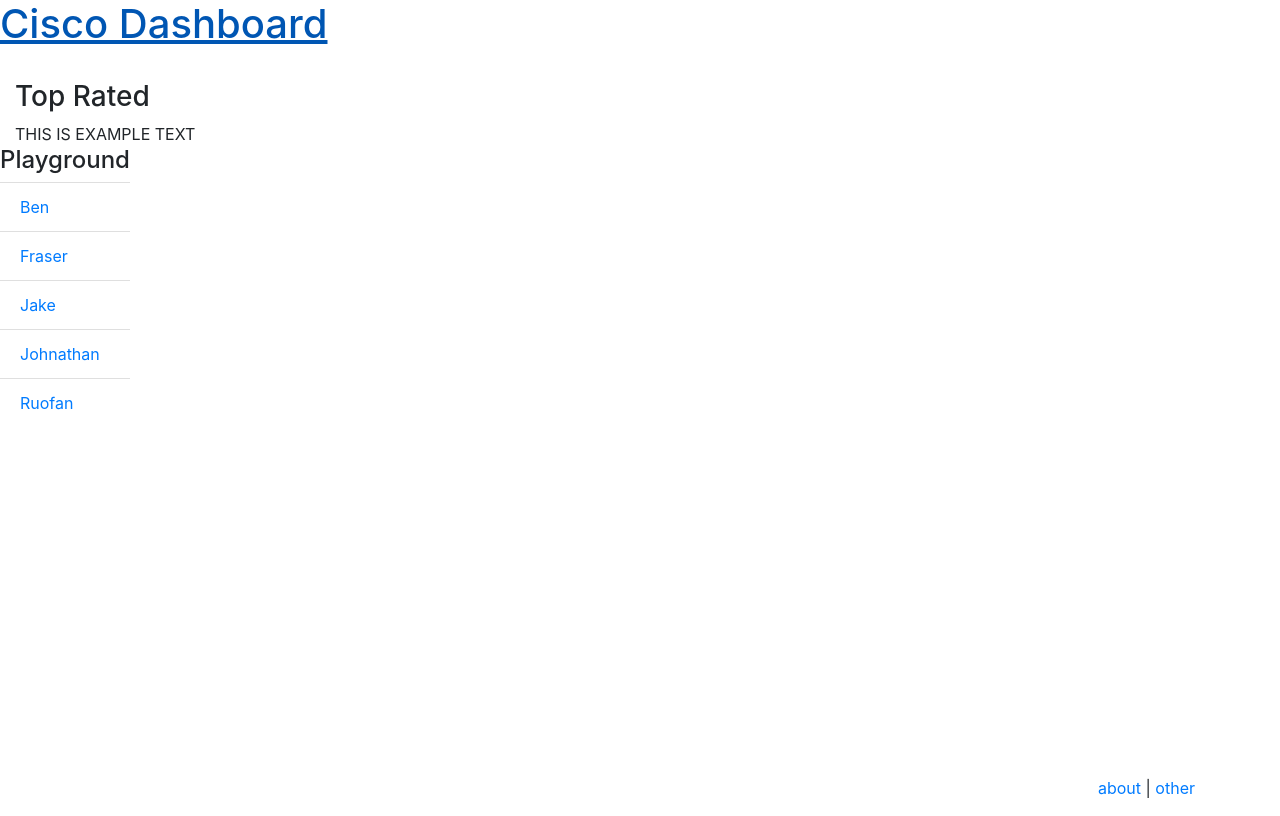
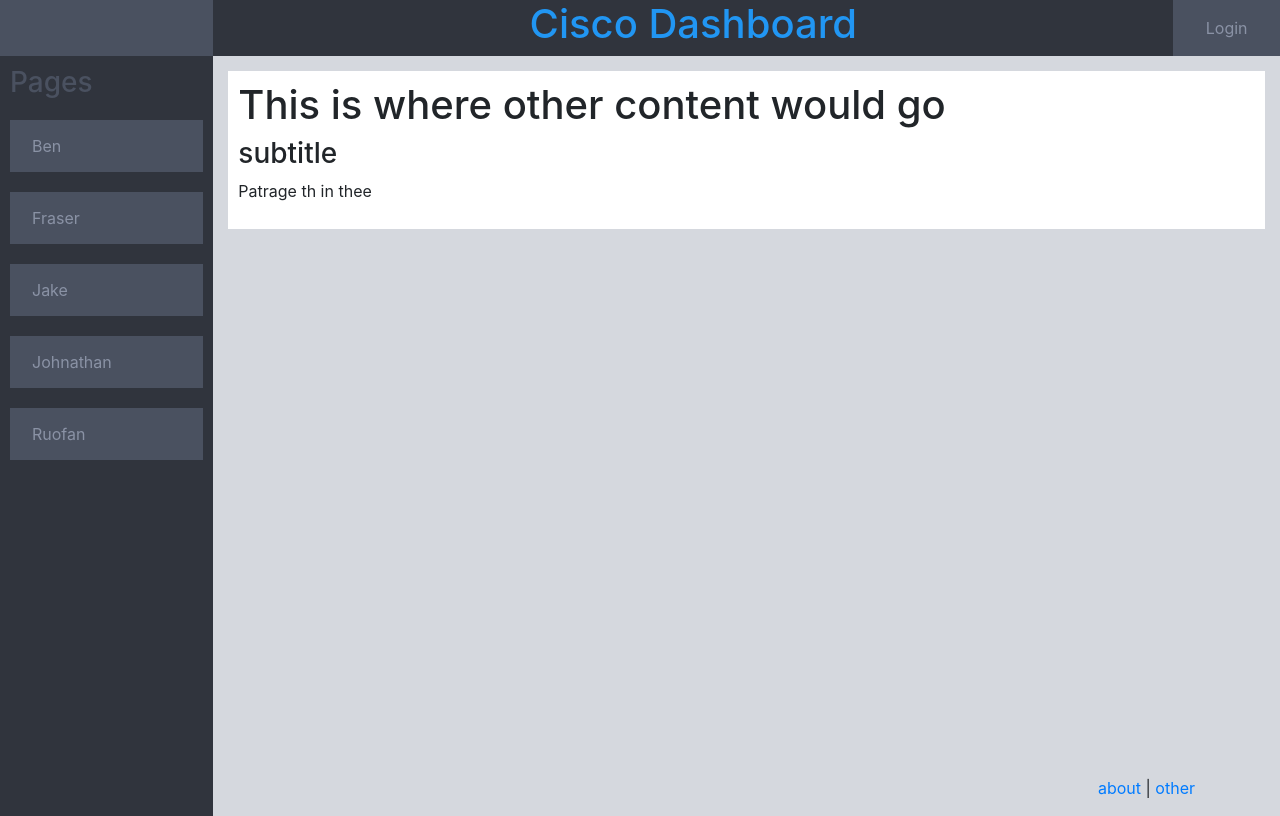
Before and after one commit to AFeatureNotaBug/cisco-meraki-COVID-tracker, a Django app: page / in a window 1280 px wide. Run offline with Django 3.2, Linux system fonts and the light colour scheme; some libraries are stand-ins or nearby versions.

Commit message:
styling update

```diff
--- a/cisco_dashboard/static/css/styles.css
+++ b/cisco_dashboard/static/css/styles.css
@@ -5,3 +5,77 @@
   padding: 20px;
   text-align: left;
 }
+
+
+#header {
+  min-height: 5vh;
+}
+
+#main {
+  padding: 15px, 0, 15px, 0;
+  background-color: #D5D8DE;
+}
+
+#sidebar {
+  padding: 0;
+  margin: 0;
+  min-height: 95vh;
+  background-color: #30343D;
+  background-color: #30343D
+}
+
+#sidebar .list-group .list-group-item {
+  margin: 10px;
+  background-color: #4A5160;
+  color: #8A92A5;
+  border: 2px solid #4A5160 !important;
+}
+
+#sidebar .list-group .list-group-item:hover {
+
+  color: #FCFCFC;
+  border: 2px solid #2196F3 !important;
+}
+
+#sidebar .list-group .list-group-item-action {
+  width: auto !important;
+}
+
+#sidebar .title {
+  margin: 10px;
+  color: #4A5160;
+}
+
+
+#header #home_button {
+  text-align: center;
+  background-color: #30343D;
+}
+
+#header #home_button h1 {
+  color: #2196F3;
+  text-decoration: none;
+}
+
+#header #home_button a:hover {
+  color: #2196F3;
+  text-decoration: none;
+}
+
+#header {
+  background-color: #4A5160;
+}
+
+#header #login_button {
+  text-align: center;
+  color: #8A92A5;
+}
+
+#header #login_button p {
+  display: flex;
+  align-items: center;
+  justify-content: center;
+  height: 100%;
+  cursor: pointer;
+
+}
--- a/cisco_dashboard/templates/main/base.html
+++ b/cisco_dashboard/templates/main/base.html
@@ -18,20 +18,21 @@
 </head>
 
 <body>
-	<a href='/'><h1>Cisco Dashboard</h1></a><br />
+    {% include "main/header.html" %}
 
-	<div class="container-fluid">
-		{% block page_title %}{% endblock %}
 
-		<div class="row">
-			<div class="col-">
-				{% block sidebar_block%}
+    <div>
+        <div class="row" style='margin:0'>
+            <div class="col-2" id='sidebar'>
+                {% block sidebar_block %}
                 {% endblock %}
             </div>
 
-			<div class="col text-wrap">
+            <div class="col text-wrap" id='main'>
+                <div style='margin-top:15px;padding:10px; background-color: white;'>
                     {% block body_block %}
                     {% endblock %}
+                </div>
             </div>
         </div>
     </div>
@@ -59,10 +60,13 @@
         window.jQuery || document.write(
             '<script src="https://getbootstrap.com/docs/4.2/assets/js/vendor/jquery-slim.min.js"><\/script>')
     </script>
-    <script src="https://getbootstrap.com/docs/4.2/dist/js/bootstrap.bundle.min.js" integrity="sha384-zDnhMsjVZfS3hiP7oCBRmfjkQC4fzxVxFhBx8Hkz2aZX8gEvA/jsP3eXRCvzTofP" crossorigin="anonymous"></script>
+    <script src="https://getbootstrap.com/docs/4.2/dist/js/bootstrap.bundle.min.js"
+        integrity="sha384-zDnhMsjVZfS3hiP7oCBRmfjkQC4fzxVxFhBx8Hkz2aZX8gEvA/jsP3eXRCvzTofP"
+        crossorigin="anonymous"></script>
     <script src="https://cdnjs.cloudflare.com/ajax/libs/feather-icons/4.9.0/feather.min.js"></script>
     <script src="https://getbootstrap.com/docs/4.2/examples/dashboard/dashboard.js"></script>
-    <script src="https://code.jquery.com/jquery-3.4.1.min.js" integrity="sha256-CSXorXvZcTkaix6Yvo6HppcZGetbYMGWSFlBw8HfCJo=" crossorigin="anonymous"></script>
+    <script src="https://code.jquery.com/jquery-3.4.1.min.js"
+        integrity="sha256-CSXorXvZcTkaix6Yvo6HppcZGetbYMGWSFlBw8HfCJo=" crossorigin="anonymous"></script>
     <link rel='stylesheet' href="{% static 'css/styles.css' %}">
     <script src="https://cdnjs.cloudflare.com/ajax/libs/Chart.js/2.9.4/Chart.min.js"></script>
 </body>
--- /dev/null
+++ b/cisco_dashboard/templates/main/header.html
@@ -0,0 +1,20 @@
+
+<style>
+
+
+</style>
+
+<div class="row" id="header" style="margin:0;">
+    <div class="col-2" id='test'>
+        <p></p>
+    </div>
+
+    <div class="col text-wrap" id='home_button'>
+        <a href='/'>
+            <h1>Cisco Dashboard</h1>
+        </a>
+    </div>
+    <div class="col-1" id='login_button'>
+        <p>Login</p>
+    </div>
+</div>
--- a/cisco_dashboard/templates/main/index.html
+++ b/cisco_dashboard/templates/main/index.html
@@ -2,24 +2,37 @@
 {% load static %}
 
 {% block page_title %}
-	<h3>Top Rated</h3>
+	<h3>Home</h3>
+{% endblock %}
 
-	{% if example_text %}
-		{{ example_text }}
-	{% else %}
-		No example text
-	{% endif %}
+{% block body_block %}
+<h1>This is where other content would go</h1>
 
-	<br />
+<h3>subtitle</h3>
+
+<p>Patrage th in thee </p>
+
 {% endblock %}
 
 {% block sidebar_block %}
-	<h4>Playground</h4>
-	<ul class="list-group list-group-flush">
-		<a href='/ben'><li class="list-group-item">Ben</li></a>
-		<a href='/fraser'><li class="list-group-item">Fraser</li></a>
-		<a href='/jake'><li class="list-group-item">Jake</li></a>
-		<a href='/johnathan'><li class="list-group-item">Johnathan</li></a>
-		<a href='/ruofan'><li class="list-group-item">Ruofan</li></a>
-	</ul>
+<h3 class=title>
+	Pages
+</h3>
+<ul class="list-group list-group-flush">
+    <a href='/ben'>
+        <li class="list-group-item">Ben</li>
+    </a>
+    <a href='/fraser'>
+        <li class="list-group-item">Fraser</li>
+    </a>
+    <a href='/jake'>
+        <li class="list-group-item">Jake</li>
+    </a>
+    <a href='/johnathan'>
+        <li class="list-group-item">Johnathan</li>
+    </a>
+    <a href='/ruofan'>
+        <li class="list-group-item">Ruofan</li>
+    </a>
+</ul>
 {% endblock %}
--- a/cisco_dashboard/templates/main/jakePage.html
+++ b/cisco_dashboard/templates/main/jakePage.html
@@ -6,6 +6,7 @@
 {% endblock %}
 
 {% block sidebar_block %}
+<h3 class='title'>Organisations</h3>
 	<ul class="list-group list-group-flush">
 		{% for org in orgs%}
 			<a href="{% url 'show_org' org.slug %}" class="list-group-item list-group-item-action">
```
Also changed, not shown: cisco_dashboard/templates/main/orgPage.html (+5 -3 lines), cisco_dashboard/main/migrations/0004_organisation_orgapioverview.py (added), cisco_dashboard/main/migrations/0005_remove_organisation_orgapioverview.py (added), cisco_dashboard/main/migrations/0007_merge_20201108_1627.py (added), cisco_dashboard/templates/main/sidebar.html (added). Lines whose indentation alone changed are shown as unchanged.
